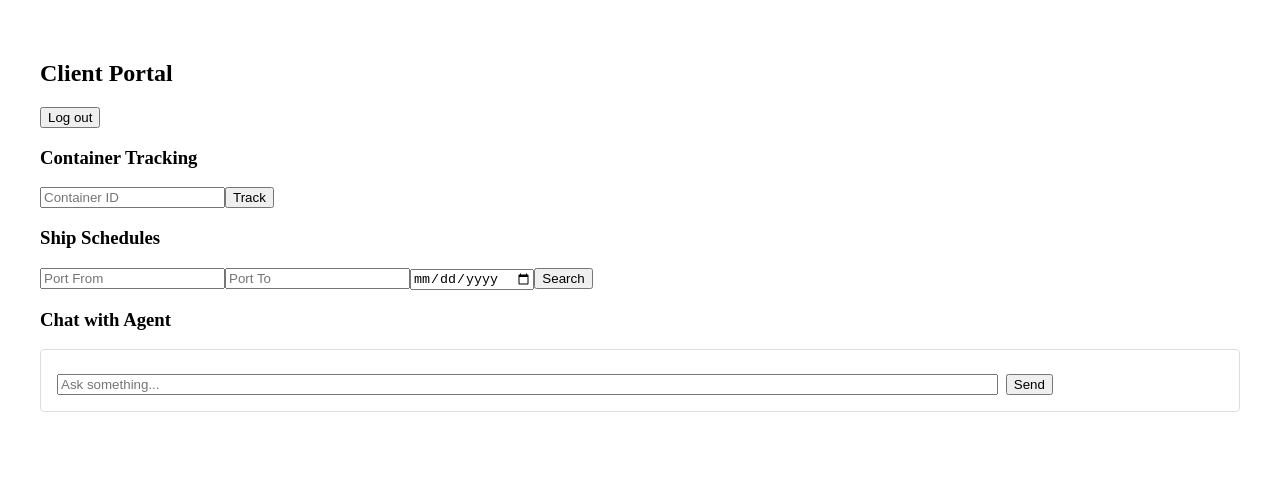
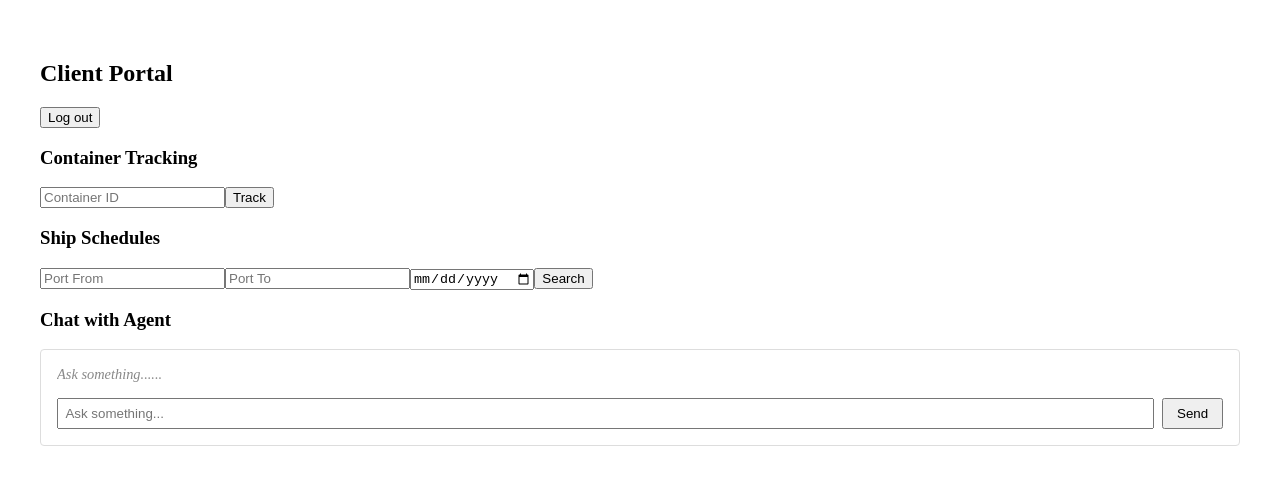
Before and after one commit to cryptolir/Netafim, a React (Create React App) app in the folder frontend/: page /client in a window 1280 px wide. Shown: the top 484 px of the page. Built offline with nearby package versions, Linux system fonts and the light colour scheme; sample sign-in values are in the browser's storage.

Commit message:
feat: replace Searates chat with OpenAI-powered logistics agent with conversation history

```diff
--- a/frontend/src/components/ChatAgent.js
+++ b/frontend/src/components/ChatAgent.js
@@ -1,4 +1,4 @@
-import React, { useState, useContext } from 'react';
+import React, { useState, useContext, useRef, useEffect } from 'react';
 import axios from 'axios';
 import { AuthContext } from '../contexts/AuthContext';
 import { useTranslation } from 'react-i18next';
@@ -8,45 +8,93 @@ export default function ChatAgent() {
   const { t } = useTranslation();
   const [messages, setMessages] = useState([]);
   const [input, setInput] = useState('');
+  const [loading, setLoading] = useState(false);
+  const bottomRef = useRef(null);
+
+  // Auto-scroll to latest message
+  useEffect(() => {
+    bottomRef.current?.scrollIntoView({ behavior: 'smooth' });
+  }, [messages]);
 
   const send = async () => {
-    if (!input.trim()) return;
-    const userMessage = { sender: 'user', text: input };
+    if (!input.trim() || loading) return;
+    const userText = input.trim();
+    const userMessage = { sender: 'user', text: userText };
     setMessages((prev) => [...prev, userMessage]);
     setInput('');
+    setLoading(true);
+
+    // Build history in OpenAI format for context
+    const history = messages.map((m) => ({
+      role: m.sender === 'user' ? 'user' : 'assistant',
+      content: m.text
+    }));
+
     try {
       const res = await axios.post(
         '/api/chat',
-        { message: input },
+        { message: userText, history },
         { headers: { Authorization: `Bearer ${token}` } }
       );
-      const reply = res.data.reply || res.data.answer || res.data;
+      const reply = res.data.reply || res.data.answer || JSON.stringify(res.data);
       setMessages((prev) => [...prev, { sender: 'agent', text: reply }]);
     } catch (err) {
       setMessages((prev) => [...prev, { sender: 'agent', text: t('chat_error') }]);
+    } finally {
+      setLoading(false);
     }
   };
 
   return (
     <div style={{ border: '1px solid #ddd', padding: '1rem', borderRadius: '4px' }}>
-      <div style={{ maxHeight: '200px', overflowY: 'auto', marginBottom: '0.5rem' }}>
+      <div
+        style={{
+          maxHeight: '300px',
+          overflowY: 'auto',
+          marginBottom: '0.5rem',
+          display: 'flex',
+          flexDirection: 'column',
+          gap: '0.4rem'
+        }}
+      >
+        {messages.length === 0 && (
+          <div style={{ color: '#888', fontStyle: 'italic', fontSize: '0.9rem' }}>
+            {t('ask_something')}...
+          </div>
+        )}
         {messages.map((msg, idx) => (
-          <div key={idx} style={{ textAlign: msg.sender === 'user' ? 'right' : 'left' }}>
-            <strong>{msg.sender === 'user' ? t('you') : t('agent')}:</strong> {msg.text}
+          <div
+            key={idx}
+            style={{
+              textAlign: msg.sender === 'user' ? 'right' : 'left',
+              padding: '0.3rem 0'
+            }}
+          >
+            <strong>{msg.sender === 'user' ? t('you') : t('agent')}:</strong>{' '}
+            <span style={{ whiteSpace: 'pre-wrap' }}>{msg.text}</span>
           </div>
         ))}
+        {loading && (
+          <div style={{ textAlign: 'left', color: '#888', fontStyle: 'italic' }}>
+            <strong>{t('agent')}:</strong> ...
           </div>
+        )}
+        <div ref={bottomRef} />
+      </div>
+      <div style={{ display: 'flex', gap: '0.5rem' }}>
         <input
           type="text"
           value={input}
           onChange={(e) => setInput(e.target.value)}
           placeholder={t('ask_something')}
           onKeyDown={(e) => e.key === 'Enter' && send()}
-        style={{ width: '80%' }}
+          style={{ flex: 1, padding: '0.4rem' }}
+          disabled={loading}
         />
-      <button onClick={send} style={{ marginLeft: '0.5rem' }}>
-        {t('send')}
+        <button onClick={send} disabled={loading} style={{ padding: '0.4rem 0.8rem' }}>
+          {loading ? '...' : t('send')}
         </button>
+      </div>
     </div>
   );
 }
```
Also changed, not shown: 1 other file (tests, documents, lock files or other folders). Lines whose indentation alone changed are shown as unchanged.
